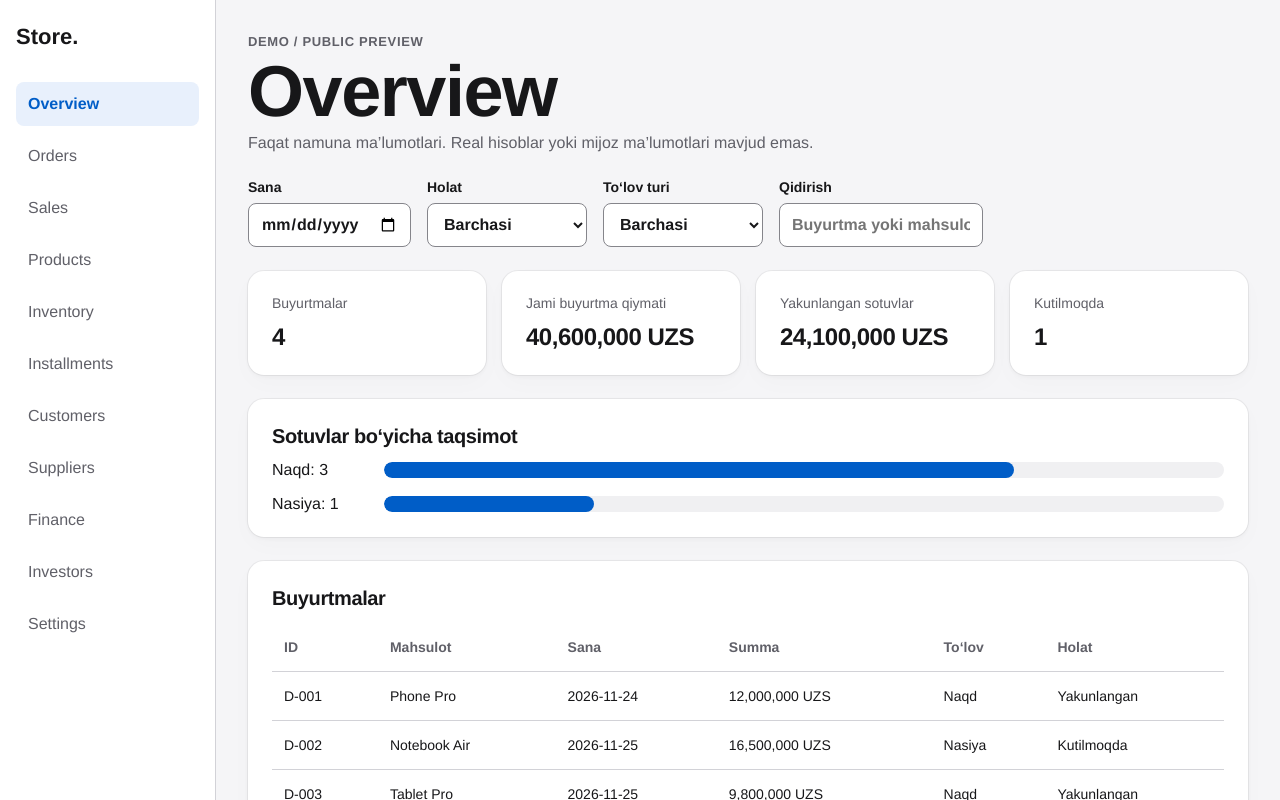
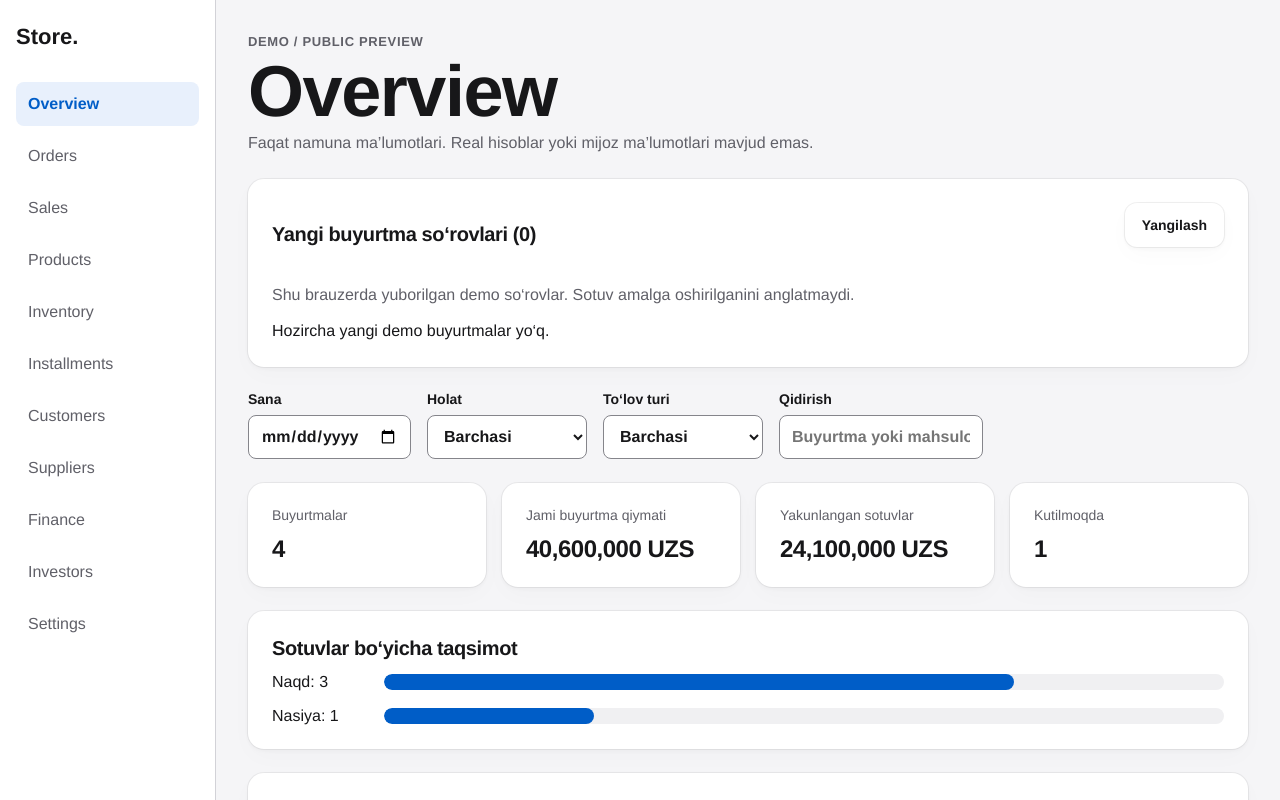
Before and after one commit to JamshidTashpulatov/commerce-platform, a Next.js app: page /dashboard in a window 1280 px wide. Shown: the top 800 px of the page. Built offline with nearby package versions, Linux system fonts and the light colour scheme.

Commit message:
feat: show demo request inbox in dashboard

```diff
--- a/app/dashboard/page.tsx
+++ b/app/dashboard/page.tsx
@@ -1,6 +1,7 @@
 "use client";
 import {useState} from "react";
 import Link from "next/link";
+import {RequestInbox} from "../../components/request-inbox";
 import {FinancePreview} from "../../components/finance-preview";
 import {money,products} from "../../lib/catalog";
 const orders=[
@@ -18,6 +19,7 @@ export default function Dashboard(){
  const filtered=orders.filter(o=>(status==="Barchasi"||o.status===status)&&(method==="Barchasi"||o.method===method)&&(!date||o.date===date)&&(o.id+" "+o.product).toLowerCase().includes(q.toLowerCase()));
  const settled=filtered.filter(o=>o.status==="Yakunlangan");
  return <div className="dashboard"><aside className="sidebar"><Link href="/" className="brand">Store.</Link>{sections.map(t=><button key={t} aria-pressed={tab===t} onClick={()=>setTab(t)}>{t}</button>)}</aside><main className="dash-content"><div><p className="eyebrow">DEMO / PUBLIC PREVIEW</p><h1>{tab}</h1><p className="muted">Faqat namuna ma’lumotlari. Real hisoblar yoki mijoz ma’lumotlari mavjud emas.</p></div>
+ {["Overview","Orders"].includes(tab)&&<RequestInbox/>}
  {["Overview","Orders","Sales"].includes(tab)?<><div className="filters"><label>Sana<input type="date" value={date} onChange={e=>setDate(e.target.value)}/></label><label>Holat<select value={status} onChange={e=>setStatus(e.target.value)}>{["Barchasi","Yakunlangan","Kutilmoqda"].map(s=><option key={s}>{s}</option>)}</select></label><label>To‘lov turi<select value={method} onChange={e=>setMethod(e.target.value)}>{["Barchasi","Naqd","Nasiya"].map(s=><option key={s}>{s}</option>)}</select></label><label>Qidirish<input value={q} onChange={e=>setQ(e.target.value)} placeholder="Buyurtma yoki mahsulot"/></label></div>
  <div className="metrics"><div className="metric"><span>Buyurtmalar</span><strong>{filtered.length}</strong></div><div className="metric"><span>Jami buyurtma qiymati</span><strong>{money(filtered.reduce((s,o)=>s+o.amount,0))}</strong></div><div className="metric"><span>Yakunlangan sotuvlar</span><strong>{money(settled.reduce((s,o)=>s+o.amount,0))}</strong></div><div className="metric"><span>Kutilmoqda</span><strong>{filtered.length-settled.length}</strong></div></div>
  {tab==="Overview"&&<section className="surface"><h3>Sotuvlar bo‘yicha taqsimot</h3><div className="bars">{["Naqd","Nasiya"].map(m=>{const v=filtered.filter(o=>o.method===m).length;return <div className="bar-row" key={m}><span>{m}: {v}</span><div className="bar-track"><div className="bar-fill" style={{width:(filtered.length?v/filtered.length*100:0)+"%"}}/></div></div>})}</div></section>}
```
